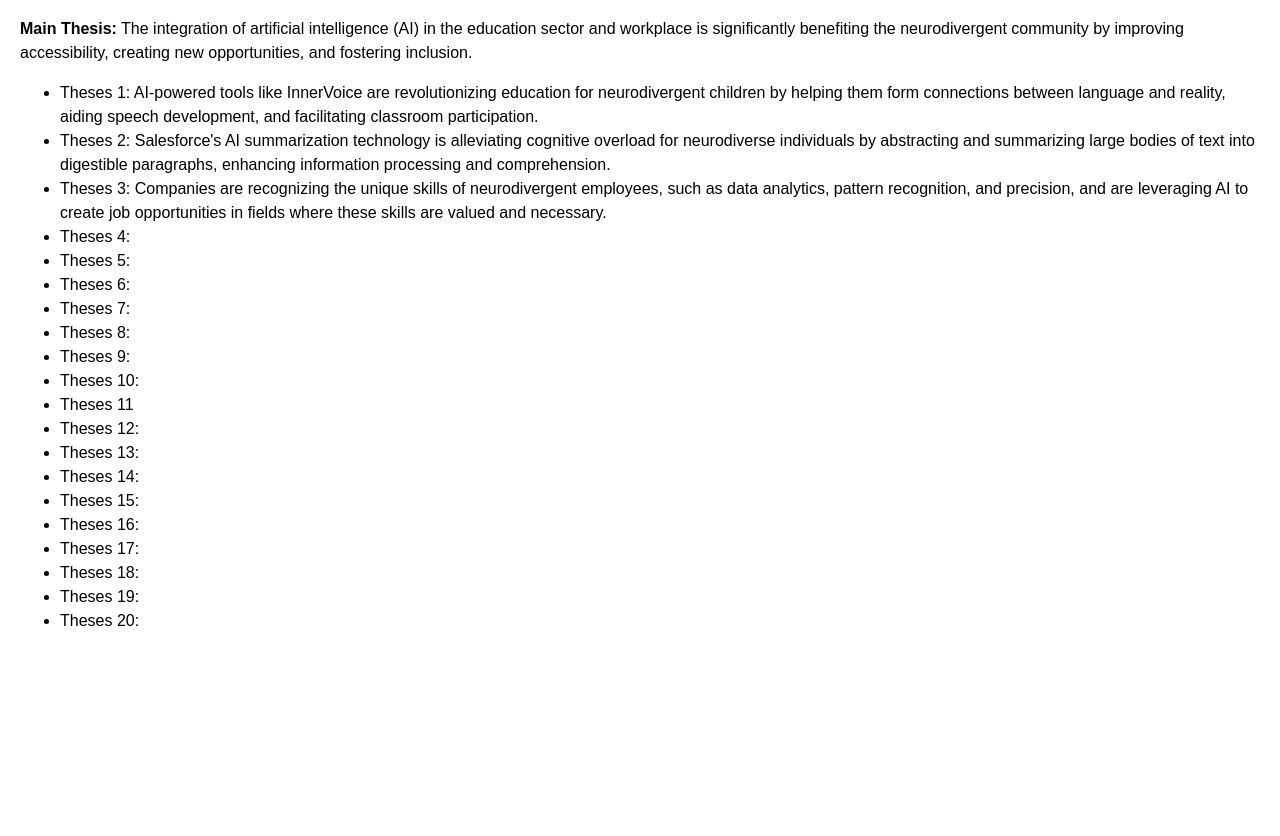
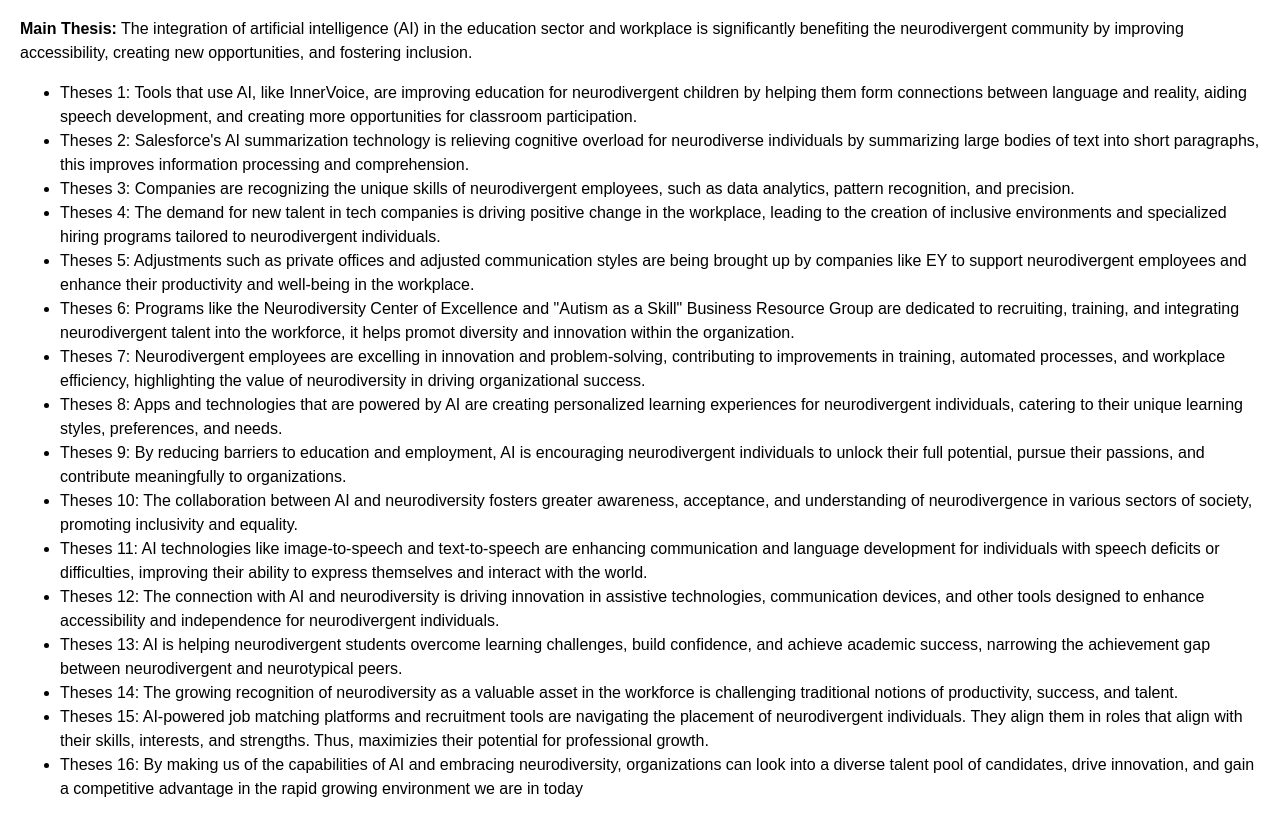
Before and after one commit to CollegeAadem/CollegeAadem.github.io, a plain HTML site: page aiaccess.html in a window 1280 px wide. Shown: the part 92-928 px from the top of the page. Before the commit the page ends 800 px from the top, so only its background shows below. Drawn offline with Linux system fonts and the light colour scheme.

Commit message:
Update aiaccess.html

```diff
--- a/aiaccess.html
+++ b/aiaccess.html
@@ -27,26 +27,22 @@
     <strong>Main Thesis:</strong> The integration of artificial intelligence (AI) in the education sector and workplace is significantly benefiting the neurodivergent community by improving accessibility, creating new opportunities, and fostering inclusion.
   </p>
   <ul>
-    <li>Theses 1: AI-powered tools like InnerVoice are revolutionizing education for neurodivergent children by helping them form connections between language and reality, aiding speech development, and facilitating classroom participation.</li>
-    <li>Theses 2: Salesforce's AI summarization technology is alleviating cognitive overload for neurodiverse individuals by abstracting and summarizing large bodies of text into digestible paragraphs, enhancing information processing and comprehension.</li>
-    <li>Theses 3: Companies are recognizing the unique skills of neurodivergent employees, such as data analytics, pattern recognition, and precision, and are leveraging AI to create job opportunities in fields where these skills are valued and necessary.</li>
-    <li>Theses 4:</li>
-    <li>Theses 5:</li>
-    <li>Theses 6:</li>
-    <li>Theses 7:</li>
-    <li>Theses 8:</li>
-    <li>Theses 9:</li>
-    <li>Theses 10:</li>
-    <li>Theses 11</li>
-    <li>Theses 12:</li>
-    <li>Theses 13:</li>
-    <li>Theses 14:</li>
-    <li>Theses 15:</li>
-    <li>Theses 16:</li>
-    <li>Theses 17:</li>
-    <li>Theses 18:</li>
-    <li>Theses 19:</li>
-    <li>Theses 20:</li>
+    <li>Theses 1: Tools that use AI, like InnerVoice, are improving education for neurodivergent children by helping them form connections between language and reality, aiding speech development, and creating more opportunities for classroom participation.</li>
+    <li>Theses 2: Salesforce's AI summarization technology is relieving cognitive overload for neurodiverse individuals by summarizing large bodies of text into short paragraphs, this improves information processing and comprehension.</li>
+    <li>Theses 3: Companies are recognizing the unique skills of neurodivergent employees, such as data analytics, pattern recognition, and precision.</li>
+    <li>Theses 4: The demand for new talent in tech companies is driving positive change in the workplace, leading to the creation of inclusive environments and specialized hiring programs tailored to neurodivergent individuals.</li>
+    <li>Theses 5: Adjustments such as private offices and adjusted communication styles are being brought up by companies like EY to support neurodivergent employees and enhance their productivity and well-being in the workplace.</li>
+    <li>Theses 6: Programs like the Neurodiversity Center of Excellence and "Autism as a Skill" Business Resource Group are dedicated to recruiting, training, and integrating neurodivergent talent into the workforce, it helps promot diversity and innovation within the organization.</li>
+    <li>Theses 7: Neurodivergent employees are excelling in innovation and problem-solving, contributing to improvements in training, automated processes, and workplace efficiency, highlighting the value of neurodiversity in driving organizational success.</li>
+    <li>Theses 8: Apps and technologies that are powered by AI are creating personalized learning experiences for neurodivergent individuals, catering to their unique learning styles, preferences, and needs.</li>
+    <li>Theses 9: By reducing barriers to education and employment, AI is encouraging neurodivergent individuals to unlock their full potential, pursue their passions, and contribute meaningfully to organizations.</li>
+    <li>Theses 10: The collaboration between AI and neurodiversity fosters greater awareness, acceptance, and understanding of neurodivergence in various sectors of society, promoting inclusivity and equality.</li>
+    <li>Theses 11: AI technologies like image-to-speech and text-to-speech are enhancing communication and language development for individuals with speech deficits or difficulties, improving their ability to express themselves and interact with the world.</li>
+    <li>Theses 12: The connection with AI and neurodiversity is driving innovation in assistive technologies, communication devices, and other tools designed to enhance accessibility and independence for neurodivergent individuals.</li>
+    <li>Theses 13: AI is helping neurodivergent students overcome learning challenges, build confidence, and achieve academic success, narrowing the achievement gap between neurodivergent and neurotypical peers.</li>
+    <li>Theses 14: The growing recognition of neurodiversity as a valuable asset in the workforce is challenging traditional notions of productivity, success, and talent.</li>
+    <li>Theses 15: AI-powered job matching platforms and recruitment tools are navigating the placement of neurodivergent individuals. They align them in roles that align with their skills, interests, and strengths. Thus, maximizies their potential for professional growth.</li>
+    <li>Theses 16: By making us of the capabilities of AI and embracing neurodiversity, organizations can look into a diverse talent pool of candidates, drive innovation, and gain a competitive advantage in the rapid growing environment we are in today</li>
   </ul>
 </body>
 </html>
```
